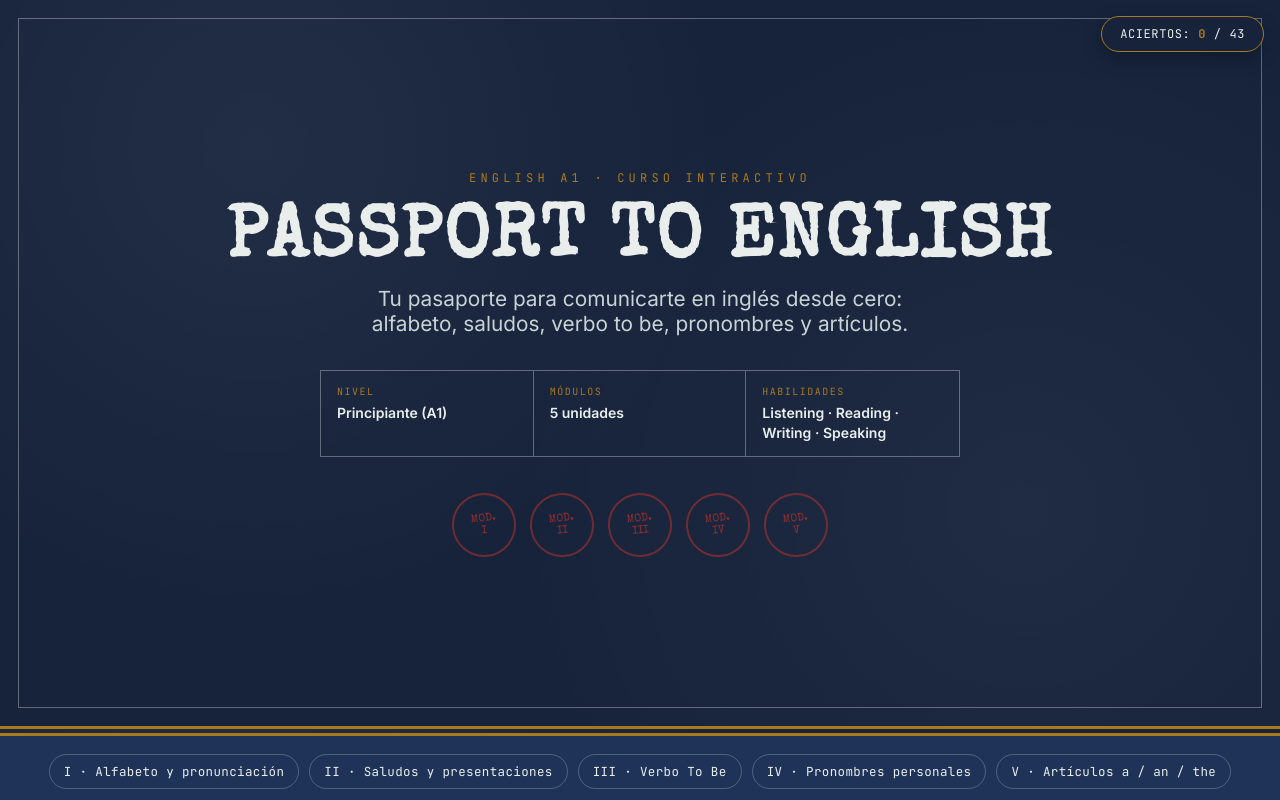
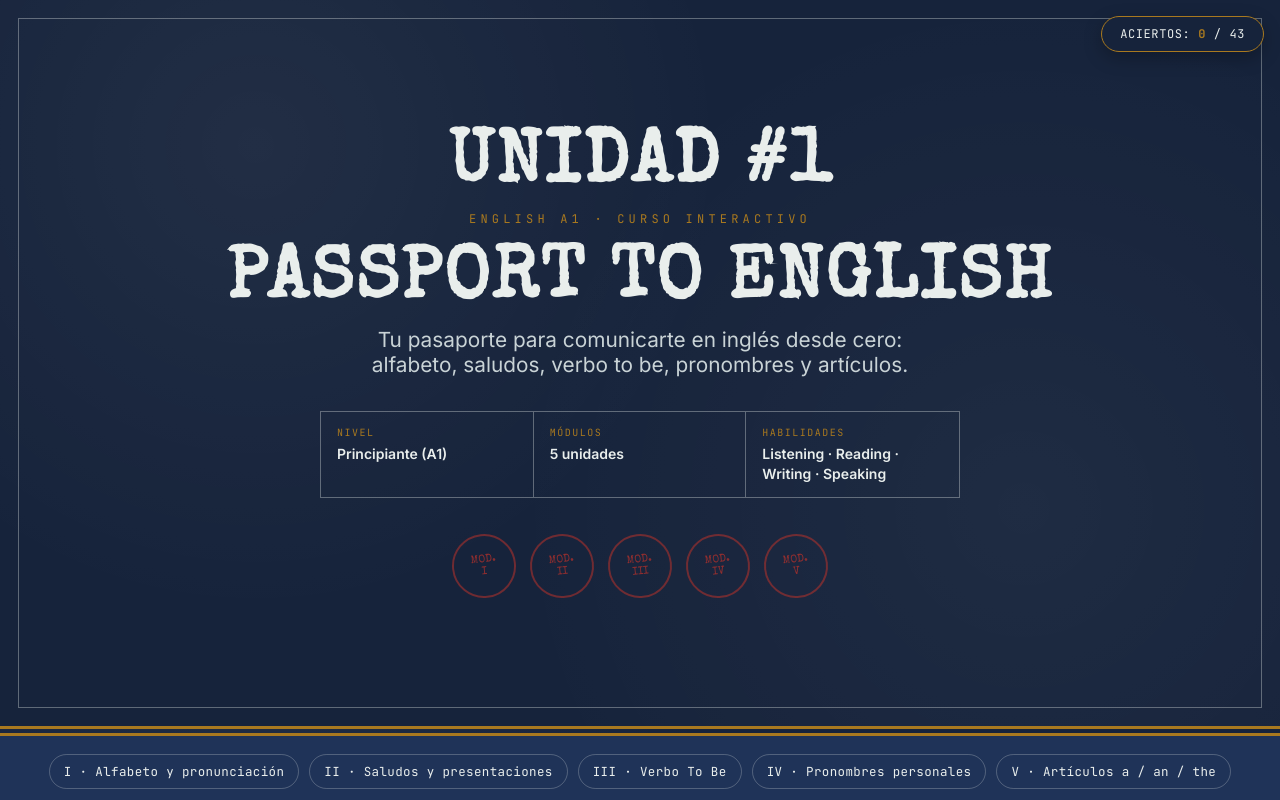
Before and after one commit to Karbasuka/ENGLISH-LESSONS, a plain HTML site: page index.html in a window 1280 px wide. Shown: the top 800 px of the page. Drawn offline with nearby package versions, Linux system fonts and the light colour scheme.

Commit message:
Update index.html

```diff
--- a/index.html
+++ b/index.html
@@ -501,6 +501,7 @@
 
 <!-- ================= COVER ================= -->
 <section class="cover">
+  <h1>UNIDAD #1</h1>
   <div class="cover-eyebrow">English A1 · Curso interactivo</div>
   <h1>Passport to English</h1>
   <h2>Tu pasaporte para comunicarte en inglés desde cero: alfabeto, saludos, verbo to be, pronombres y artículos.</h2>
```
